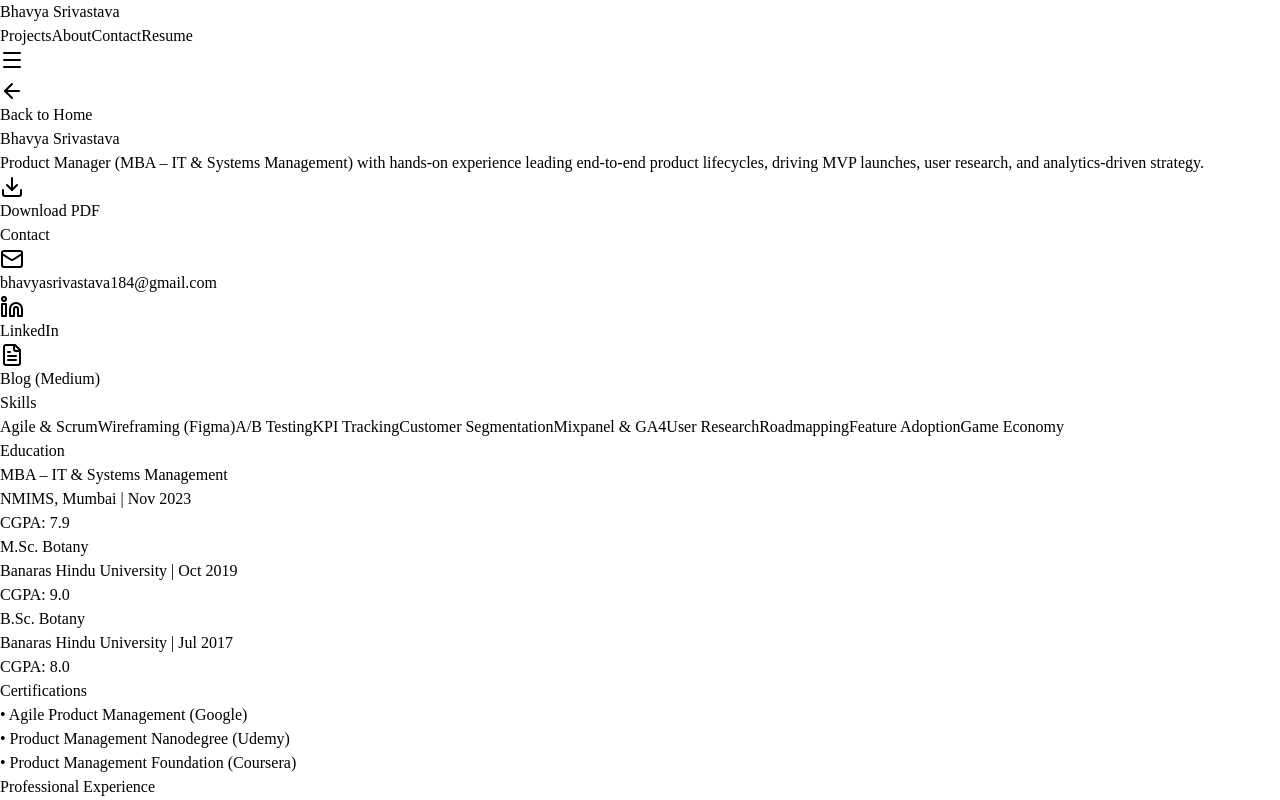
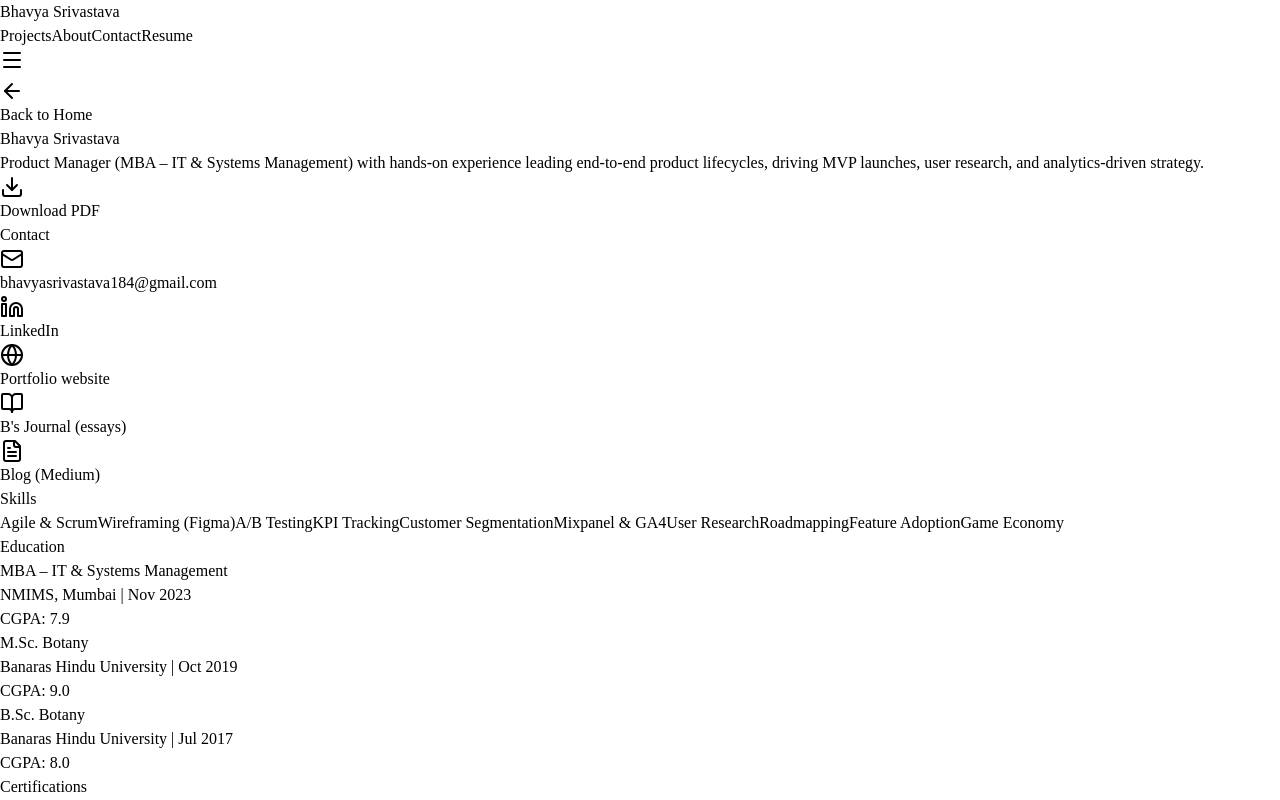
Before and after one commit to Srivastavabee/Bhavya-Portfolio, a React (Vite) app in the folder client/: page /resume in a window 1280 px wide. Shown: the top 800 px of the page. Built offline with nearby package versions, Linux system fonts and the light colour scheme.

Commit message:
Add portfolio and journal links to resume contact
Co-Authored-By: Claude Sonnet 5.5 <noreply@anthropic.com>
Claude-Session: https://claude.ai/code/session_01CWXyEtp158e5qvW2ALeZNe

```diff
--- a/client/src/pages/Resume.tsx
+++ b/client/src/pages/Resume.tsx
@@ -1,5 +1,5 @@
 import Navigation from "@/components/Navigation";
-import { ArrowLeft, Download, Mail, Linkedin, FileText } from "lucide-react";
+import { ArrowLeft, Download, Mail, Linkedin, FileText, Globe, BookOpen } from "lucide-react";
 import { Link } from "wouter";
 import { Button } from "@/components/ui/button";
 import { motion } from "framer-motion";
@@ -43,6 +43,14 @@ export default function Resume() {
                 <li className="flex items-center gap-2">
                   <Linkedin className="w-4 h-4" />
                   <a href="https://www.linkedin.com/in/bhavyasrivastav/" target="_blank" rel="noreferrer" className="hover:underline">LinkedIn</a>
+                </li>
+                <li className="flex items-center gap-2">
+                  <Globe className="w-4 h-4" />
+                  <a href="https://bhavya-portfolio-woad.vercel.app/" target="_blank" rel="noreferrer" className="hover:underline">Portfolio website</a>
+                </li>
+                <li className="flex items-center gap-2">
+                  <BookOpen className="w-4 h-4" />
+                  <a href="https://essaysby-bhavya.vercel.app/" target="_blank" rel="noreferrer" className="hover:underline">B&apos;s Journal (essays)</a>
                 </li>
                 <li className="flex items-center gap-2">
                   <FileText className="w-4 h-4" />
```
